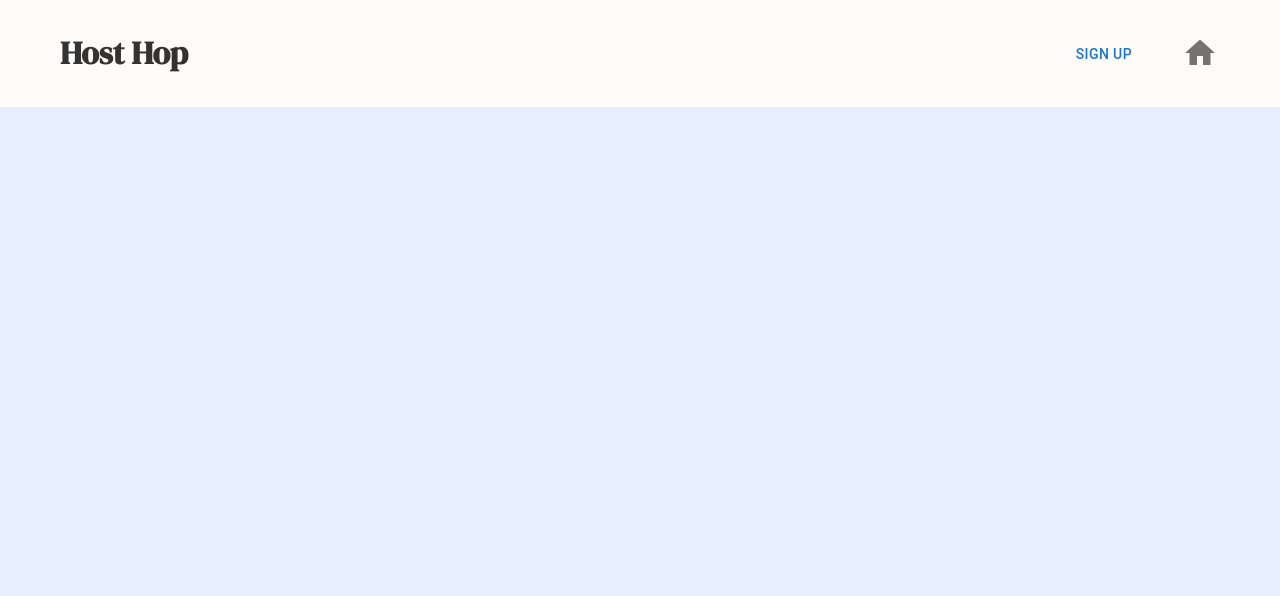
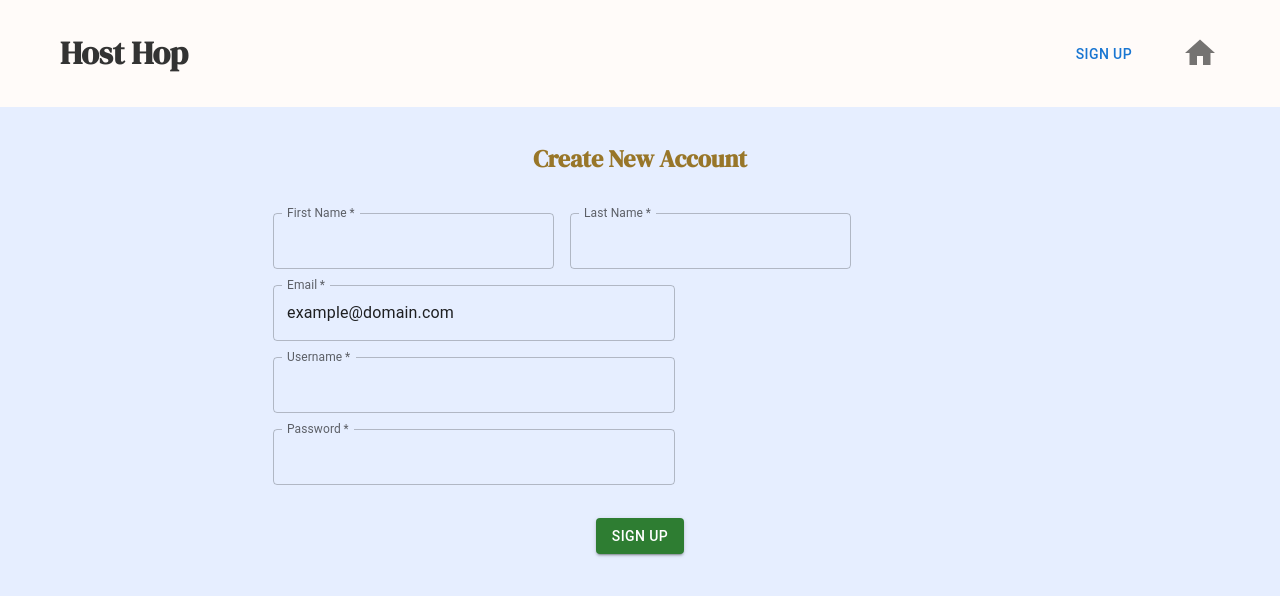
Before and after one commit to mkenzieanderson/Host_Hop, a React (Create React App) app in the folder client/: page /create-account in a window 1280 px wide. Before the commit this address had no page. Shown: the top 596 px of the page. Built offline with nearby package versions, Linux system fonts and the light colour scheme; the HTML template or start-up script is replaced by a standard one.

Commit message:
created create account form, does not have functionality

```diff
--- a/client/src/App.js
+++ b/client/src/App.js
@@ -1,7 +1,7 @@
 import { BrowserRouter, Routes, Route } from 'react-router-dom';
 import Home from './pages/home';
 import HeaderBar from './components/HeaderBar/HeaderBar.js';
-
+import CreateAccount from './pages/CreateAccount/CreateAccount.js';
 
 function App() {
   return (
@@ -14,6 +14,10 @@ function App() {
               path="/"
               element={<Home />}
             />
+            <Route
+              path="/create-account"
+              element={<CreateAccount />}
+            />
           </Routes>
 
         </div>
--- /dev/null
+++ b/client/src/components/CreateAccountForm/CreateAccountButton.js
@@ -0,0 +1,15 @@
+import React from 'react';
+import Button from '@mui/material/Button';
+
+function CreateAccountButton() {
+  return (
+      <Button
+        variant="contained"
+        color="success"
+    >
+        Sign Up
+    </Button>
+  );
+}
+
+export default CreateAccountButton;
--- /dev/null
+++ b/client/src/components/CreateAccountForm/CreateAccountForm.js
@@ -0,0 +1,76 @@
+import React from 'react';
+import Box from '@mui/material/Box';
+import TextField from '@mui/material/TextField';
+
+function CreateAccountForm () {
+    return (
+        <div>
+            <Box
+            component="form"
+            sx={{ '& .MuiTextField-root': { m: 1, width: '35ch' } }}
+            noValidate
+            autoComplete="off"
+            >
+            <div>
+                <TextField
+                    required
+                    id="outlined-required"
+                    label="First Name"
+                    slotProps={{
+                        inputLabel: {
+                        shrink: true,
+                        },
+                    }}
+                />
+                <TextField
+                    required
+                    id="outlined-required"
+                    label="Last Name"
+                    slotProps={{
+                        inputLabel: {
+                        shrink: true,
+                        },
+                    }}
+                />
+                </div>
+            </Box>
+            <Box
+                component="form"
+                sx={{ '& .MuiTextField-root': { m: 1, width: '50ch' } }}
+                noValidate
+                autoComplete="off"
+            >
+            <div>
+                <TextField
+                    required
+                    id="outlined-required"
+                    label="Email"
+                    defaultValue="example@domain.com"
+                />
+                <TextField
+                    required
+                    id="outlined-required"
+                    label="Username"
+                    slotProps={{
+                        inputLabel: {
+                        shrink: true,
+                        },
+                    }}
+                />
+                <TextField
+                    required
+                    id="outlined-required"
+                    label="Password"
+                    slotProps={{
+                        inputLabel: {
+                        shrink: true,
+                        },
+                    }}
+                />
+            </div>
+            </Box>
+        </div>
+      );
+    }
+
+export default CreateAccountForm;
--- /dev/null
+++ b/client/src/pages/CreateAccount/CreateAccount.css
@@ -0,0 +1,16 @@
+:root {
+    --golden_rod: #987629;
+  }
+
+.create-account-title {
+    display: flex;
+    justify-content: center;
+    color: var(--golden_rod);
+    padding-bottom: 10px;
+}
+
+.create-account-button {
+    display: flex;
+    justify-content: center;
+    padding-top: 25px;
+}
--- /dev/null
+++ b/client/src/pages/CreateAccount/CreateAccount.js
@@ -0,0 +1,23 @@
+import CreateAccountForm from "../../components/CreateAccountForm/CreateAccountForm";
+import CreateAccountButton from "../../components/CreateAccountForm/CreateAccountButton";
+import './CreateAccount.css';
+
+
+const CreateAccount = () => {
+
+    return (
+        <div className="create-new-account">
+            <div className="create-account-title">
+                <h2>Create New Account</h2>
+            </div>
+            <div className="create-account-form">
+                <CreateAccountForm />
+            </div>
+            <div className="create-account-button">
+                <CreateAccountButton />
+            </div>
+        </div>
+    );
+}
+
+export default CreateAccount;
```
